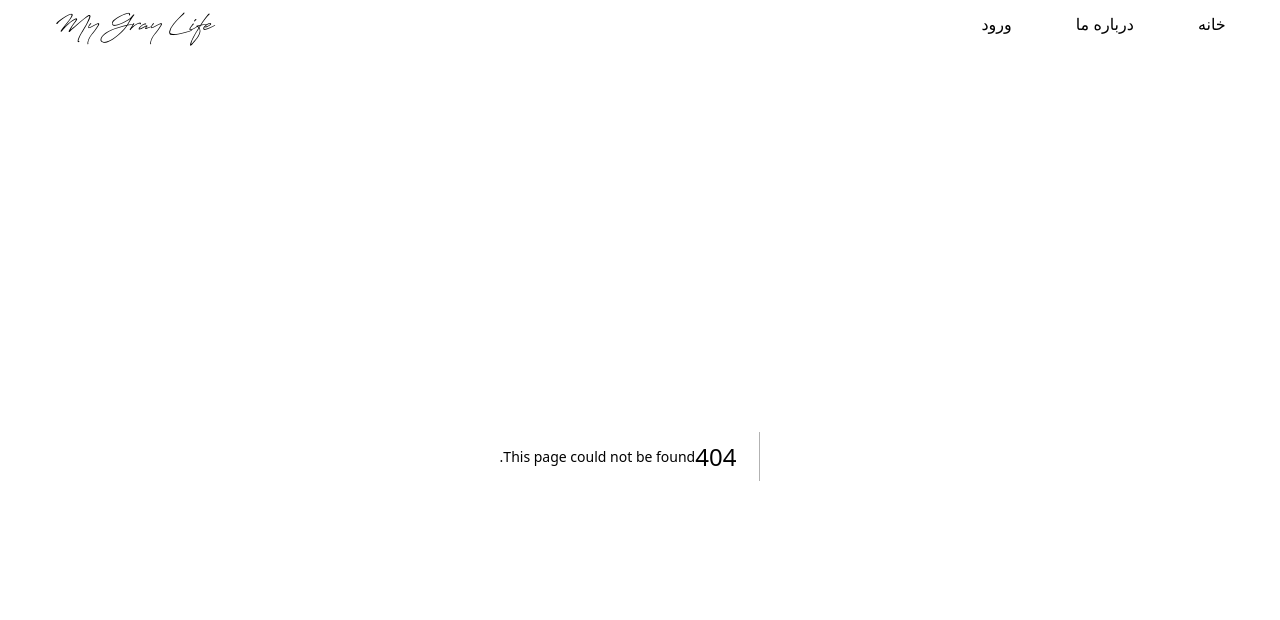
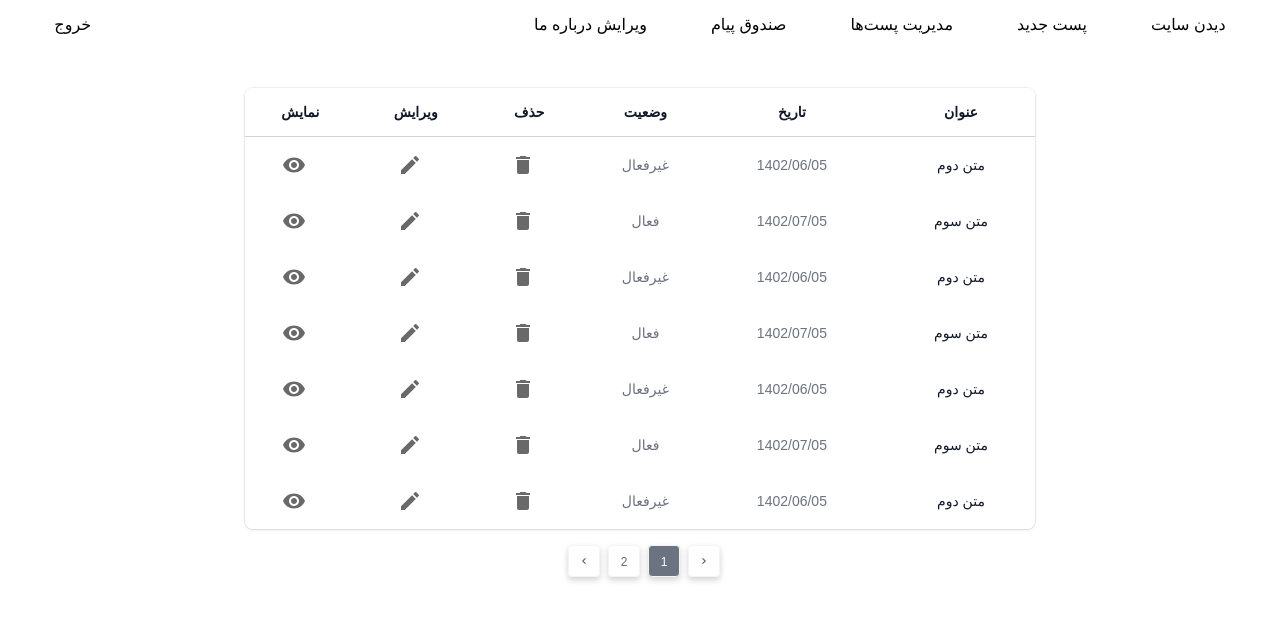
Before and after one commit to Shahdadkh/mini-blog, a Next.js app: page /panel/post-management in a window 1280 px wide. Before the commit this address had no page. Shown: the top 620 px of the page. Built offline with nearby package versions, Linux system fonts and the light colour scheme.

Commit message:
Create Post Management

```diff
--- a/app/layout.tsx
+++ b/app/layout.tsx
@@ -2,6 +2,7 @@ import "./globals.css";
 import type { Metadata } from "next";
 import iransans from "@/public/assets/fonts/IranSans/iransans";
 import MainHeader from "@/components/common/MainHeader";
+import PanelHeader from "@/components/common/PanelHeader";
 
 export const metadata: Metadata = {
   title: "My Gray Life",
@@ -16,7 +17,7 @@ export default function RootLayout({
   return (
     <html lang="en" className={`${iransans.className} font-iran`}>
       <body>
-        <MainHeader />
+        <PanelHeader />
         {children}
       </body>
     </html>
--- a/app/login/page.tsx
+++ b/app/login/page.tsx
@@ -1,5 +1,7 @@
 "use client";
 import { Formik, Form, Field } from "formik";
+import { HiEye, HiEyeOff } from "react-icons/hi";
+import { useState } from "react";
 
 interface typeValue {
   username: string;
@@ -7,6 +9,7 @@ interface typeValue {
 }
 
 const login = () => {
+  const [show, setShow] = useState(false);
   const initialValues: typeValue = {
     username: "",
     password: "",
@@ -27,12 +30,21 @@ const login = () => {
               className="w-4/6 py-4 rounded-full shadow-custom-shadow font-medium mx-auto mt-4 pr-6 outline-none fontcolor1 block"
               placeholder="نام کاربری"
             />
-            <Field
-              type="password"
-              name="password"
-              className="w-4/6 py-4 rounded-full shadow-custom-shadow font-medium mx-auto mt-4 pr-6 outline-none fontcolor1 block"
-              placeholder="رمز عبور"
-            />
+            <div className="relative border border-transparent">
+              <Field
+                type={show ? "text" : "password"}
+                name="password"
+                className="w-4/6 py-4 rounded-full shadow-custom-shadow font-medium mx-auto mt-4 pr-6 outline-none fontcolor1 block"
+                placeholder="رمز عبور"
+              />
+              <div onClick={() => setShow(!show)}>
+                {show ? (
+                  <HiEye className="absolute left-24 top-8 w-7 h-7 text-gray-500 cursor-pointer" />
+                ) : (
+                  <HiEyeOff className="absolute left-24 top-8 w-7 h-7 text-gray-500 cursor-pointer" />
+                )}
+              </div>
+            </div>
             <button
               type="submit"
               className="w-4/6 flex justify-center py-4 px-4 border border-transparent rounded-full shadow-md text-base font-medium text-white bg-gray-500 hover:bg-gray-600 focus:outline-none mx-auto mt-4"
--- /dev/null
+++ b/app/not-found.tsx
@@ -0,0 +1,11 @@
+const NotFound = () => {
+  return (
+    <div className="mt-52">
+      <div className="fontcolor1 text-3xl font-bold text-center mt-1">
+        404 | متاسفانه صفحه‌ای یافت نشد.
+      </div>
+    </div>
+  );
+};
+
+export default NotFound;
--- /dev/null
+++ b/app/panel/edit-aboutus/page.tsx
@@ -0,0 +1,9 @@
+const EditAboutUs = () => {
+  return (
+    <>
+      <h1>EditAboutUs</h1>
+    </>
+  );
+};
+
+export default EditAboutUs;
--- /dev/null
+++ b/app/panel/inbox/page.tsx
@@ -0,0 +1,9 @@
+const Inbox = () => {
+  return (
+    <>
+      <h1>Inbox</h1>
+    </>
+  );
+};
+
+export default Inbox;
--- /dev/null
+++ b/app/panel/new-post/page.tsx
@@ -0,0 +1,56 @@
+"use client";
+import { Formik, Form, Field } from "formik";
+
+interface typeValue {
+  title: string;
+  text: string;
+}
+
+const NewPost = () => {
+  const initialValues: typeValue = {
+    title: "",
+    text: "",
+  };
+
+  const handleSubmit = (value: any) => {
+    console.log(value);
+  };
+
+  return (
+    <div className="w-3/6 mx-auto mt-20">
+      <Formik initialValues={initialValues} onSubmit={handleSubmit}>
+        <Form>
+          <div className=" w-11/12 mx-auto my-5">
+            <div>
+              <Field
+                type="text"
+                name="title"
+                className="border border-transparent block w-full  py-2 px-3 rounded-xl shadow-custom-shadow outline-none fontcolor1"
+                placeholder="عنوان پست"
+              />
+            </div>
+            <div className="mb-3">
+              <Field
+                as="textarea"
+                rows="8"
+                name="text"
+                className="border border-transparent block w-full mt-6 py-2 px-3 rounded-xl shadow-custom-shadow outline-none fontcolor1"
+                placeholder="متن خود را وارد کنید"
+              />
+            </div>
+            <div className="flex justify-end w-full">
+              <button
+                type="submit"
+                className="bg-gray-500 hover:bg-gray-600 text-white font-medium text-base py-2 px-12 mt-1 rounded-full"
+              >
+                ثبت
+              </button>
+            </div>
+          </div>
+        </Form>
+      </Formik>
+    </div>
+  );
+};
+
+export default NewPost;
--- /dev/null
+++ b/app/panel/post-management/page.tsx
@@ -0,0 +1,149 @@
+"use client";
+import { MdEdit, MdRemoveRedEye, MdDelete } from "react-icons/md";
+import Link from "next/link";
+import { useState } from "react";
+import Pagination from "@/components/common/Pagination";
+
+export const file = [
+  {
+    id: 1,
+    title:
+      "لورم ایپسوم متن ساختگی با تولید سادگی نامفهوم از صنعت چاپ و با استفاده از طراحان گرافیک است. ",
+    date: "1402/05/05",
+    active: true,
+  },
+  { id: 2, title: "متن دوم", date: "1402/06/05", active: false },
+  { id: 3, title: "متن سوم", date: "1402/07/05", active: true },
+  { id: 4, title: "متن دوم", date: "1402/06/05", active: false },
+  { id: 5, title: "متن سوم", date: "1402/07/05", active: true },
+  { id: 6, title: "متن دوم", date: "1402/06/05", active: false },
+  { id: 7, title: "متن سوم", date: "1402/07/05", active: true },
+  { id: 8, title: "متن دوم", date: "1402/06/05", active: false },
+];
+
+const PostManagement = () => {
+  const [files, setFiles] = useState(file);
+  const titleLength = 40;
+
+  //Pagination
+  const pageSize = 7;
+  const [currentPage, setCurrentPage] = useState(0);
+
+  const StartCourse = Number(currentPage) * Number(pageSize);
+  const EndCourse = Number(currentPage) * Number(pageSize) + Number(pageSize);
+
+  const handleDelete = (id: any) => {
+    console.log(id);
+  };
+
+  const handleEdit = (id: any) => {
+    console.log(id);
+  };
+
+  return (
+    <div>
+      <div className="px-4 sm:px-6 lg:px-8 w-8/12 mx-auto">
+        <div className="mt-8 flex flex-col">
+          <div className="-my-2 -mx-4 overflow-x-auto sm:-mx-6 lg:-mx-8">
+            <div className="inline-block min-w-full py-2 align-middle md:px-6 lg:px-8">
+              <div className="overflow-hidden shadow ring-1 ring-black ring-opacity-5 md:rounded-lg">
+                <table className="min-w-full divide-y divide-gray-300">
+                  <thead className="bg-white">
+                    <tr>
+                      <th
+                        scope="col"
+                        className="py-3.5 pl-4 pr-3 text-center text-sm font-semibold text-gray-900 sm:pl-6"
+                      >
+                        عنوان
+                      </th>
+                      <th
+                        scope="col"
+                        className="px-3 py-3.5 text-center text-sm font-semibold text-gray-900"
+                      >
+                        تاریخ
+                      </th>
+                      <th
+                        scope="col"
+                        className="px-3 py-3.5 text-center text-sm font-semibold text-gray-900"
+                      >
+                        وضعیت
+                      </th>
+
+                      <th
+                        scope="col"
+                        className="px-3 py-3.5 text-center text-sm font-semibold text-gray-900"
+                      >
+                        حذف
+                      </th>
+                      <th
+                        scope="col"
+                        className="px-3 py-3.5 text-center text-sm font-semibold text-gray-900"
+                      >
+                        ویرایش
+                      </th>
+                      <th
+                        scope="col"
+                        className="px-3 py-3.5 text-center text-sm font-semibold text-gray-900"
+                      >
+                        نمایش
+                      </th>
+                    </tr>
+                  </thead>
+                  <tbody className="bg-white">
+                    {files
+                      .sort((a, b) => b.id - a.id)
+                      .slice(StartCourse, EndCourse)
+                      .map((file, i) => (
+                        <tr key={i}>
+                          <td className="whitespace-nowrap py-4 pl-4 pr-3 text-center text-sm font-medium text-gray-900 sm:pl-6">
+                            {file.title.length > titleLength
+                              ? `${file.title.slice(0, titleLength)}...`
+                              : file.title}
+                          </td>
+                          <td className="whitespace-nowrap px-3 py-4 text-center text-sm text-gray-500">
+                            {file.date}
+                          </td>
+                          <td className="whitespace-nowrap px-3 py-4 text-center text-sm text-gray-500">
+                            {file.active ? "فعال" : "غیرفعال"}
+                          </td>
+                          <td className="whitespace-nowrap py-4 pl-3 pr-4 text-sm font-medium sm:pr-6">
+                            <MdDelete
+                              onClick={() => handleDelete(file.id)}
+                              className="w-6 h-6 fontcolor1 mx-auto cursor-pointer"
+                            />
+                          </td>
+                          <td className="whitespace-nowrap py-4 pl-3 pr-4 text-sm font-medium sm:pr-6">
+                            <MdEdit
+                              onClick={() => handleEdit(file.id)}
+                              className="w-6 h-6 fontcolor1 mx-auto cursor-pointer"
+                            />
+                          </td>
+                          <td className="whitespace-nowrap py-4 pl-3 pr-4 text-sm font-medium sm:pr-6">
+                            <Link href={`/post/${file.id}`}>
+                              <MdRemoveRedEye className="w-6 h-6 fontcolor1 mx-auto cursor-pointer" />
+                            </Link>
+                          </td>
+                        </tr>
+                      ))}
+                  </tbody>
+                </table>
+              </div>
+            </div>
+          </div>
+        </div>
+      </div>
+      {file.length > pageSize && (
+        <div className="mt-4">
+          <Pagination
+            totalPageSize={files.length}
+            pageSize={pageSize}
+            setCurrentPage={setCurrentPage}
+            currentPage={currentPage}
+          />
+        </div>
+      )}
+    </div>
+  );
+};
+
+export default PostManagement;
--- a/app/post/[id]/page.tsx
+++ b/app/post/[id]/page.tsx
@@ -1,6 +1,5 @@
 "use client";
 import { useParams } from "next/navigation";
-import MainHeader from "@/components/common/MainHeader";
 import { Formik, Form, Field } from "formik";
 
 interface typeValue {
@@ -45,7 +44,6 @@ const pageId = () => {
   return (
     <div>
       <div>
-        <MainHeader />
         <div className="border border-transparent w-11/12 mt-3 h-fit mx-auto rounded-xl shadow-custom-shadow">
           <div className="text-base font-bold mt-10 mx-6 text-center">
             {textList.title}
--- a/components/common/MainHeader.tsx
+++ b/components/common/MainHeader.tsx
@@ -7,6 +7,7 @@ const MainHeader = () => {
     { name: "درباره ما", href: "/about-us" },
     { name: "ورود", href: "/login" },
   ];
+
   return (
     <div className="border border-transparent bg-white w-11/12 h-14 mx-auto">
       <div className="flex justify-between mt-3">
--- /dev/null
+++ b/components/common/PanelHeader.tsx
@@ -0,0 +1,40 @@
+"use client";
+import Link from "next/link";
+
+const PanelHeader = () => {
+  const menu = [
+    { name: "دیدن سایت", href: "/" },
+    { name: "پست جدید", href: "/panel/new-post" },
+    { name: "مدیریت پست‌ها", href: "/panel/post-management" },
+    { name: "صندوق پیام", href: "/panel/inbox" },
+    { name: "ویرایش درباره ما", href: "/panel/edit-aboutus" },
+  ];
+
+  const handleExit = () => {
+    console.log("ok");
+  };
+
+  return (
+    <div className="border border-transparent bg-white w-11/12 h-14 mx-auto">
+      <div className="flex justify-between mt-3">
+        <ul className="flex gap-16">
+          {menu.map((item, i) => (
+            <li key={i}>
+              <Link href={item.href} className="text-base font-medium">
+                {item.name}
+              </Link>
+            </li>
+          ))}
+        </ul>
+        <div
+          onClick={() => handleExit()}
+          className="text-base font-medium cursor-pointer"
+        >
+          خروج
+        </div>
+      </div>
+    </div>
+  );
+};
+
+export default PanelHeader;
```
